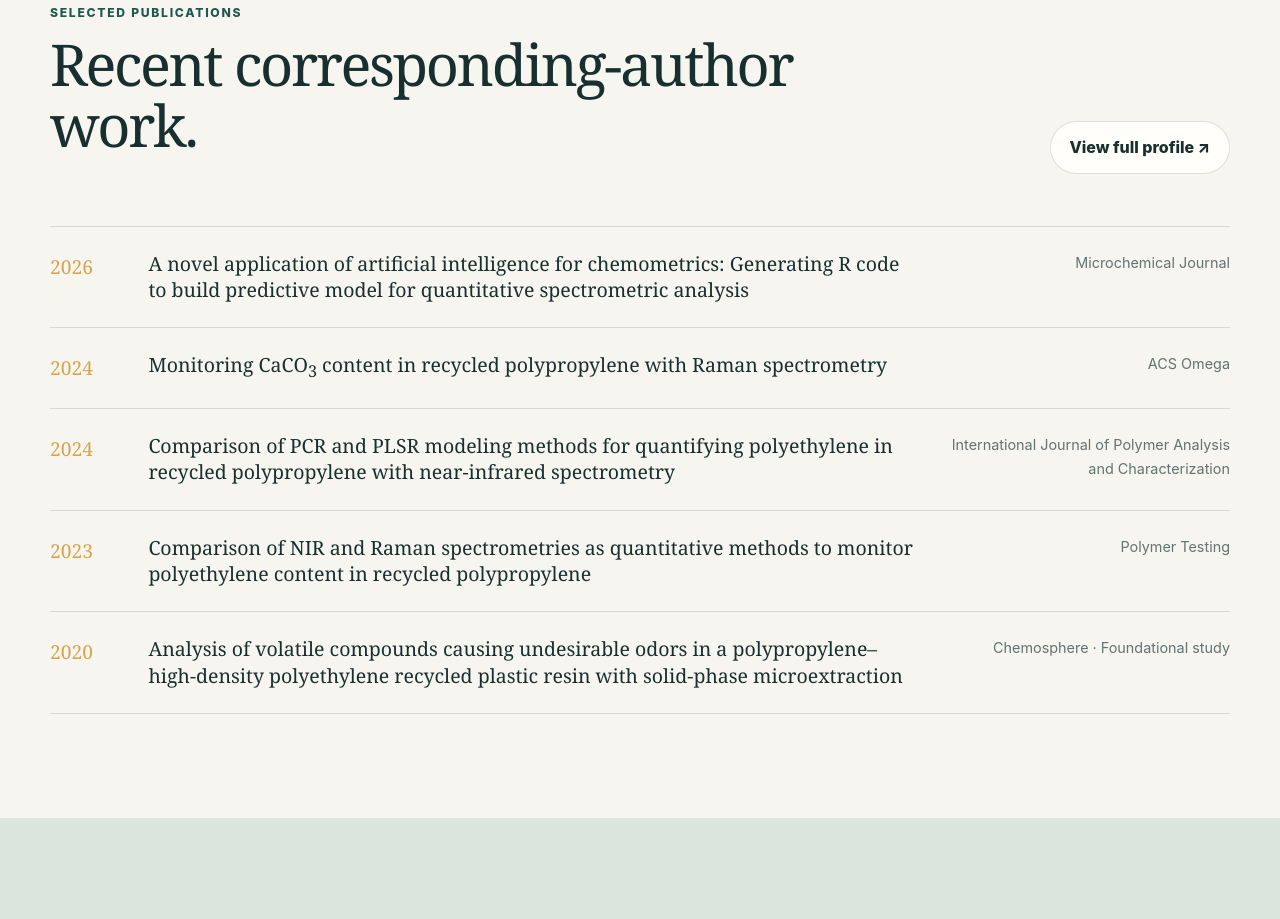
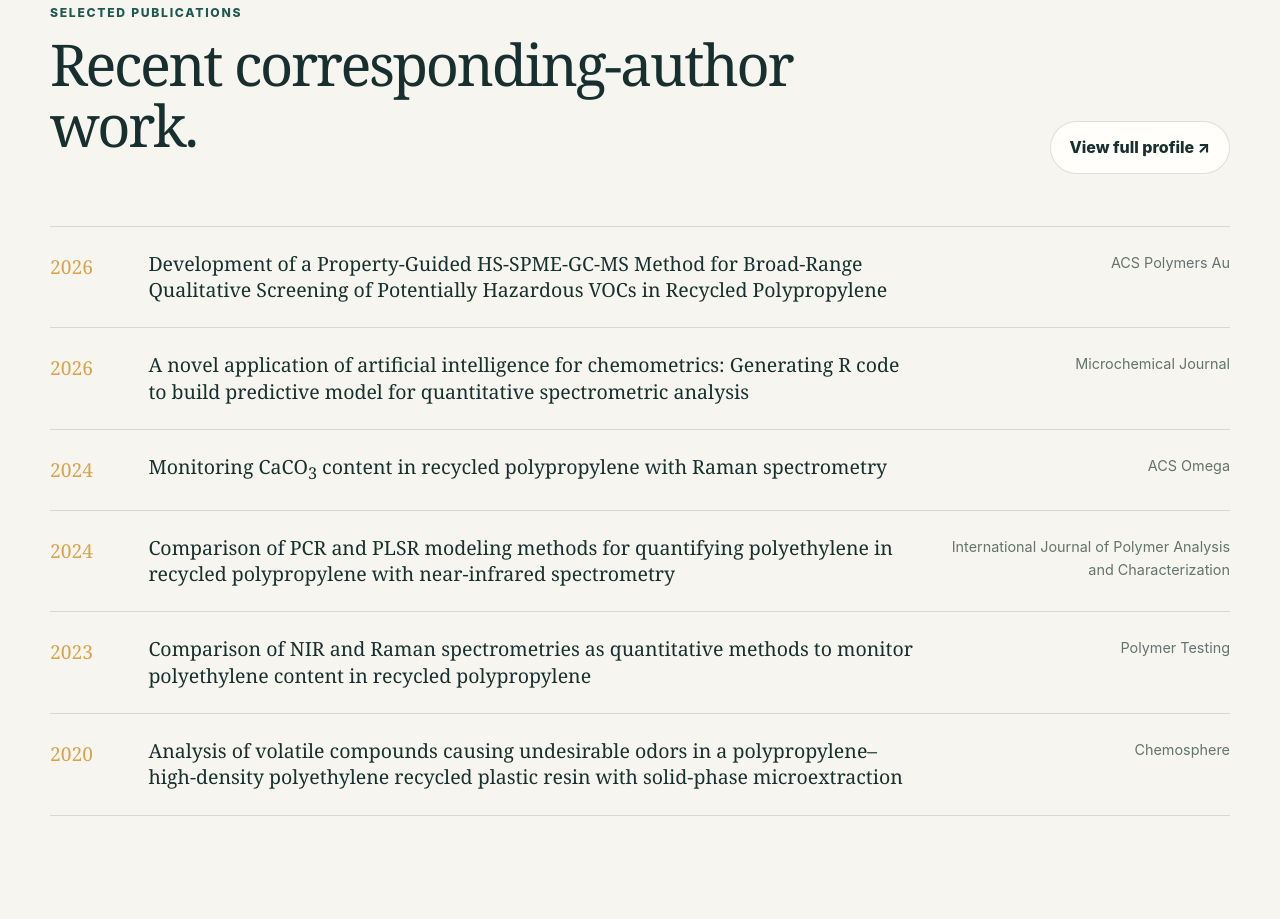
Before and after one commit to syliu2000/homepage, a plain HTML site: page index.html in a window 1280 px wide. Shown: the part 2981-3900 px from the top of the page. Drawn offline with Linux system fonts and the light colour scheme.

Commit message:
Update homepage publication list

```diff
--- a/index.html
+++ b/index.html
@@ -331,6 +331,11 @@
         </div>
 
         <div class="publication-list reveal">
+          <a class="publication" href="https://scholar.google.com/citations?view_op=view_citation&amp;hl=en&amp;user=hvv7dsEAAAAJ&amp;sortby=pubdate&amp;authuser=1&amp;citation_for_view=hvv7dsEAAAAJ:1sJd4Hv_s6UC" target="_blank" rel="noopener">
+            <span class="pub-year">2026</span>
+            <span class="pub-title">Development of a Property-Guided HS-SPME-GC-MS Method for Broad-Range Qualitative Screening of Potentially Hazardous VOCs in Recycled Polypropylene</span>
+            <span class="pub-venue">ACS Polymers Au</span>
+          </a>
           <a class="publication" href="https://doi.org/10.1016/j.microc.2026.117415" target="_blank" rel="noopener">
             <span class="pub-year">2026</span>
             <span class="pub-title">A novel application of artificial intelligence for chemometrics: Generating R code to build predictive model for quantitative spectrometric analysis</span>
@@ -354,7 +359,7 @@
           <a class="publication" href="https://doi.org/10.1016/j.chemosphere.2020.127589" target="_blank" rel="noopener">
             <span class="pub-year">2020</span>
             <span class="pub-title">Analysis of volatile compounds causing undesirable odors in a polypropylene–high-density polyethylene recycled plastic resin with solid-phase microextraction</span>
-            <span class="pub-venue">Chemosphere · Foundational study</span>
+            <span class="pub-venue">Chemosphere</span>
           </a>
         </div>
       </div>
```
